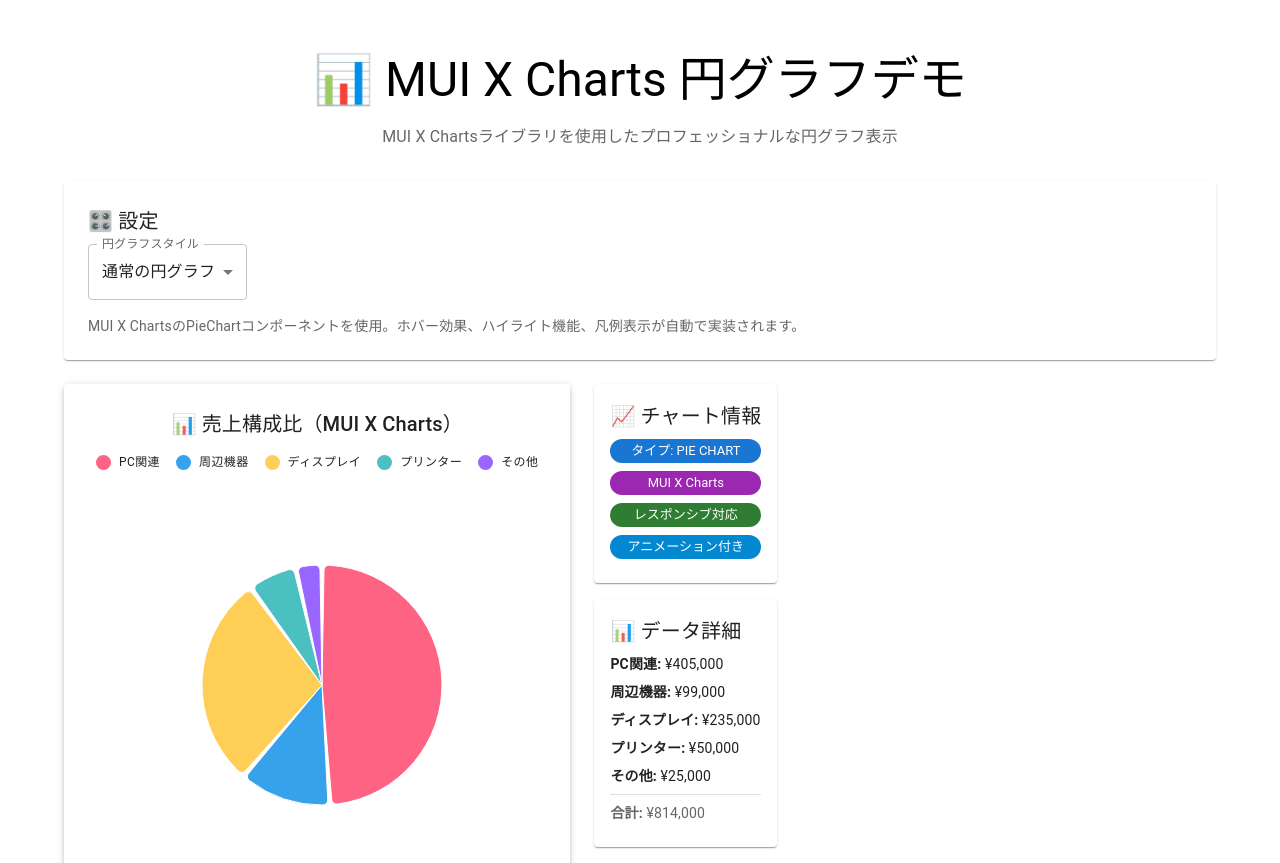
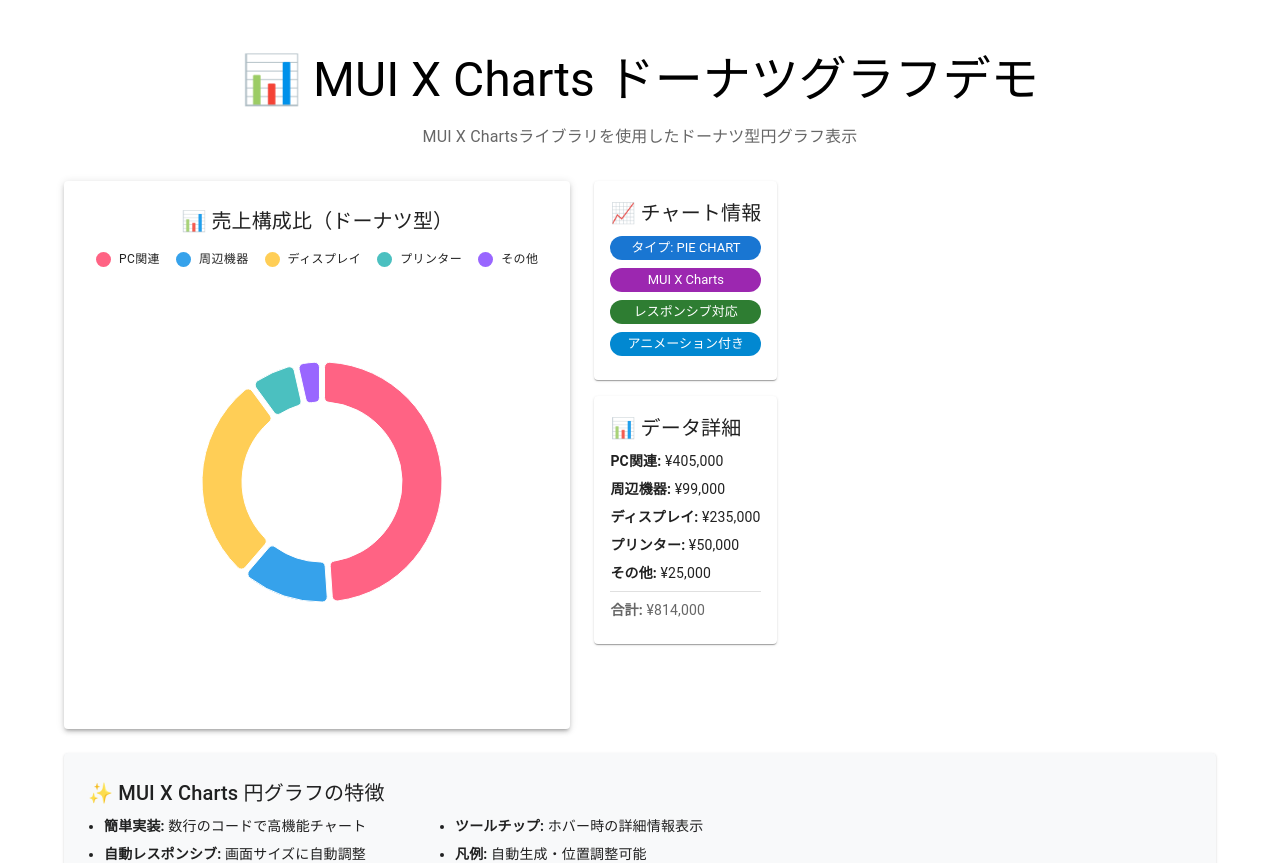
Before and after one commit to Hiro-Shimizu-sti/todo-app, a React (Create React App) app in the folder frontend/: page /mui-charts in a window 1280 px wide. Shown: the top 863 px of the page. Built offline with nearby package versions, Linux system fonts and the light colour scheme.

Commit message:
Rechartsで円グラフを表示するページ作成、MUIの円グラフ修正

```diff
--- a/frontend/package.json
+++ b/frontend/package.json
@@ -17,6 +17,7 @@
     "react-dom": "^19.1.0",
     "react-router-dom": "^7.6.2",
     "react-scripts": "5.0.1",
+    "recharts": "^3.0.2",
     "web-vitals": "^2.1.4"
   },
   "scripts": {
--- a/frontend/src/App.js
+++ b/frontend/src/App.js
@@ -5,6 +5,7 @@ import TodoDetail from './components/TodoDetail';
 import MuiTestPage from './components/MuiTestPage';
 import PieChartPage from './components/PieChartPage';
 import MuiChartsPage from './components/MuiChartsPage';
+import RechartsPage from './components/RechartsPage';
 import './index.css';
 
 function App() {
@@ -17,6 +18,7 @@ function App() {
           <Route path="/test" element={<MuiTestPage />} />
           <Route path="/chart" element={<PieChartPage />} />
           <Route path="/mui-charts" element={<MuiChartsPage />} />
+          <Route path="/recharts" element={<RechartsPage />} />
         </Routes>
       </div>
     </Router>
--- a/frontend/src/components/MuiChartsPage.js
+++ b/frontend/src/components/MuiChartsPage.js
@@ -27,56 +27,27 @@ const salesData = [
   { id: 3, label: 'プリンター', value: 50000, color: '#4BC0C0' },
   { id: 4, label: 'その他', value: 25000, color: '#9966FF' }
 ];
+const totalValue = salesData.reduce((sum, entry) => sum + entry.value, 0);
+
 
 function MuiChartsPage() {
-  const [pieChartType, setPieChartType] = useState('pie');
-
   return (
     <Container maxWidth="lg" sx={{ py: 4 }}>
       {/* ページヘッダー */}
       <Typography variant="h3" component="h1" gutterBottom align="center">
-        📊 MUI X Charts 円グラフデモ
+        📊 MUI X Charts ドーナツグラフデモ
       </Typography>
 
       <Typography variant="body1" color="text.secondary" align="center" sx={{ mb: 4 }}>
-        MUI X Chartsライブラリを使用したプロフェッショナルな円グラフ表示
+        MUI X Chartsライブラリを使用したドーナツ型円グラフ表示
       </Typography>
-
-      {/* チャート選択 */}
-      <Paper elevation={1} sx={{ p: 3, mb: 3 }}>
-        <Typography variant="h6" gutterBottom>
-          🎛️ 設定
-        </Typography>
-
-        <Grid container spacing={3} alignItems="center">
-          <Grid item xs={12} md={6}>
-            <FormControl fullWidth>
-              <InputLabel>円グラフスタイル</InputLabel>
-              <Select
-                value={pieChartType}
-                onChange={(e) => setPieChartType(e.target.value)}
-                label="円グラフスタイル"
-              >
-                <MenuItem value="pie">通常の円グラフ</MenuItem>
-                <MenuItem value="donut">ドーナツ型</MenuItem>
-              </Select>
-            </FormControl>
-          </Grid>
-        </Grid>
-
-        <Box sx={{ mt: 2 }}>
-          <Typography variant="body2" color="text.secondary">
-            MUI X ChartsのPieChartコンポーネントを使用。ホバー効果、ハイライト機能、凡例表示が自動で実装されます。
-          </Typography>
-        </Box>
-      </Paper>
 
       {/* チャート表示エリア */}
       <Grid container spacing={3}>
         <Grid item xs={12} md={8}>
           <Paper elevation={3} sx={{ p: 3, height: 500 }}>
             <Typography variant="h6" gutterBottom align="center">
-              📊 売上構成比（MUI X Charts）
+              📊 売上構成比（ドーナツ型）
             </Typography>
             <PieChart
               series={[
@@ -84,7 +55,7 @@ function MuiChartsPage() {
                   data: salesData,
                   highlightScope: { faded: 'global', highlighted: 'item' },
                   faded: { innerRadius: 30, additionalRadius: -30, color: 'gray' },
-                  innerRadius: pieChartType === 'donut' ? 80 : 0,
+                  innerRadius: 80,
                   outerRadius: 120,
                   paddingAngle: 2,
                   cornerRadius: 5,
@@ -94,6 +65,7 @@ function MuiChartsPage() {
                   cy: 200,
                 }
               ]}
+              pieCenterLabel={`合計: ${totalValue}`}
               width={400}
               height={400}
               slotProps={{
@@ -103,7 +75,9 @@ function MuiChartsPage() {
                   padding: 0,
                 }
               }}
-            />
+            >
+            </PieChart>
+
           </Paper>
         </Grid>
 
--- /dev/null
+++ b/frontend/src/components/RechartsPage.js
@@ -0,0 +1,81 @@
+import React, { useState } from 'react';
+import {
+    Container,
+    Typography,
+    Paper,
+    Box,
+    FormControl,
+    InputLabel,
+    Select,
+    MenuItem,
+    Grid,
+    Card,
+    CardContent,
+    List,
+    ListItem,
+    ListItemIcon,
+    ListItemText,
+    Slider
+} from '@mui/material';
+import { PieChart, Pie, Cell, Tooltip, Legend, ResponsiveContainer } from 'recharts';
+
+// サンプルデータ（Recharts用に調整）
+const salesData = [
+    { name: 'PC関連', value: 405000, color: '#FF6384' },
+    { name: '周辺機器', value: 99000, color: '#36A2EB' },
+    { name: 'ディスプレイ', value: 235000, color: '#FFCE56' },
+    { name: 'プリンター', value: 50000, color: '#4BC0C0' },
+    { name: 'その他', value: 25000, color: '#9966FF' }
+];
+const totalValue = salesData.reduce((sum, entry) => sum + entry.value, 0);
+
+const renderCustomizedLabel = ({ cx, cy, midAngle, innerRadius, outerRadius, name, value, label }) => {
+    const RADIAN = Math.PI / 180;
+    // ラベルを配置する半径を計算 (パイの中央に配置)
+    const radius = outerRadius + 30; // ここで半径を調整
+    const x = cx + radius * Math.cos(-midAngle * RADIAN);
+    const y = cy + radius * Math.sin(-midAngle * RADIAN);
+
+    return (
+        <text x={x} y={y} fill="black" textAnchor={x > cx ? 'start' : 'end'} dominantBaseline="central">
+            <tspan x={x}>{name}</tspan>
+            <tspan x={x} dy="1.2em">{value}</tspan>
+        </text>
+    );
+};
+
+const RechartsPage = () => {
+    return (
+        <PieChart width={600} height={600} margin={{ top: 40, right: 40, left: 40, bottom: 40 }}>
+            <Pie
+                data={salesData}
+                dataKey="value"
+                nameKey="label"
+                cx="50%"
+                cy="50%"
+                innerRadius={100}
+                outerRadius={150}
+                fill="#8884d8"
+                labelLine={true}
+                label={renderCustomizedLabel}
+                startAngle={90}
+                endAngle={-270}
+            >
+                {salesData.map((entry, index) => (
+                    <Cell key={`cell-${index}`} fill={entry.color} />
+                ))}
+            </Pie>
+            <text
+                x="50%"
+                y="50%"
+                textAnchor="middle"
+                dominantBaseline="middle"
+                style={{ fontSize: '24px', fontWeight: 'bold' }}
+            >
+                {`合計: ${totalValue}`}
+            </text>
+        </PieChart>
+    );
+};
+
+export default RechartsPage;
```
Also changed, not shown: 1 other file (tests, documents, lock files or other folders).
